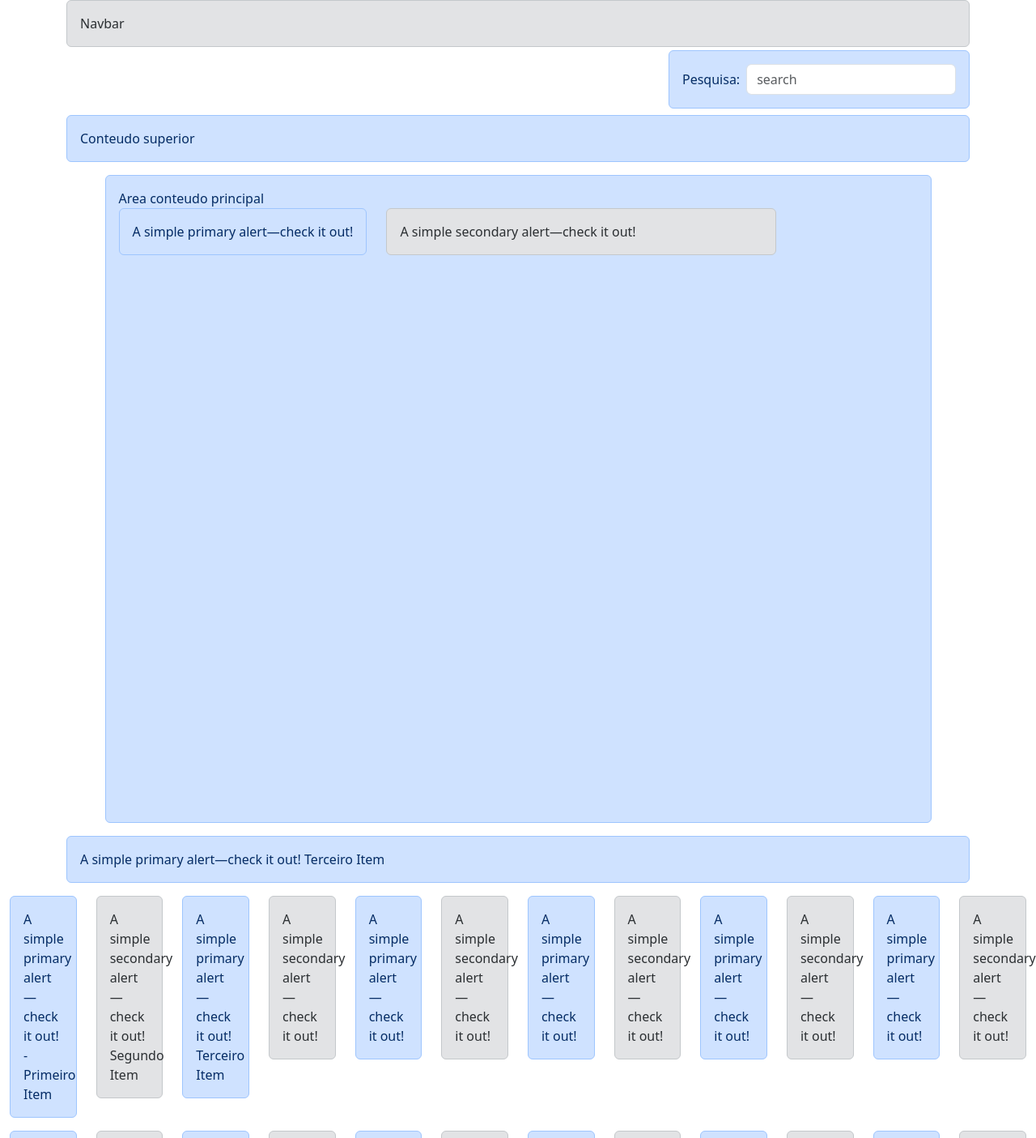
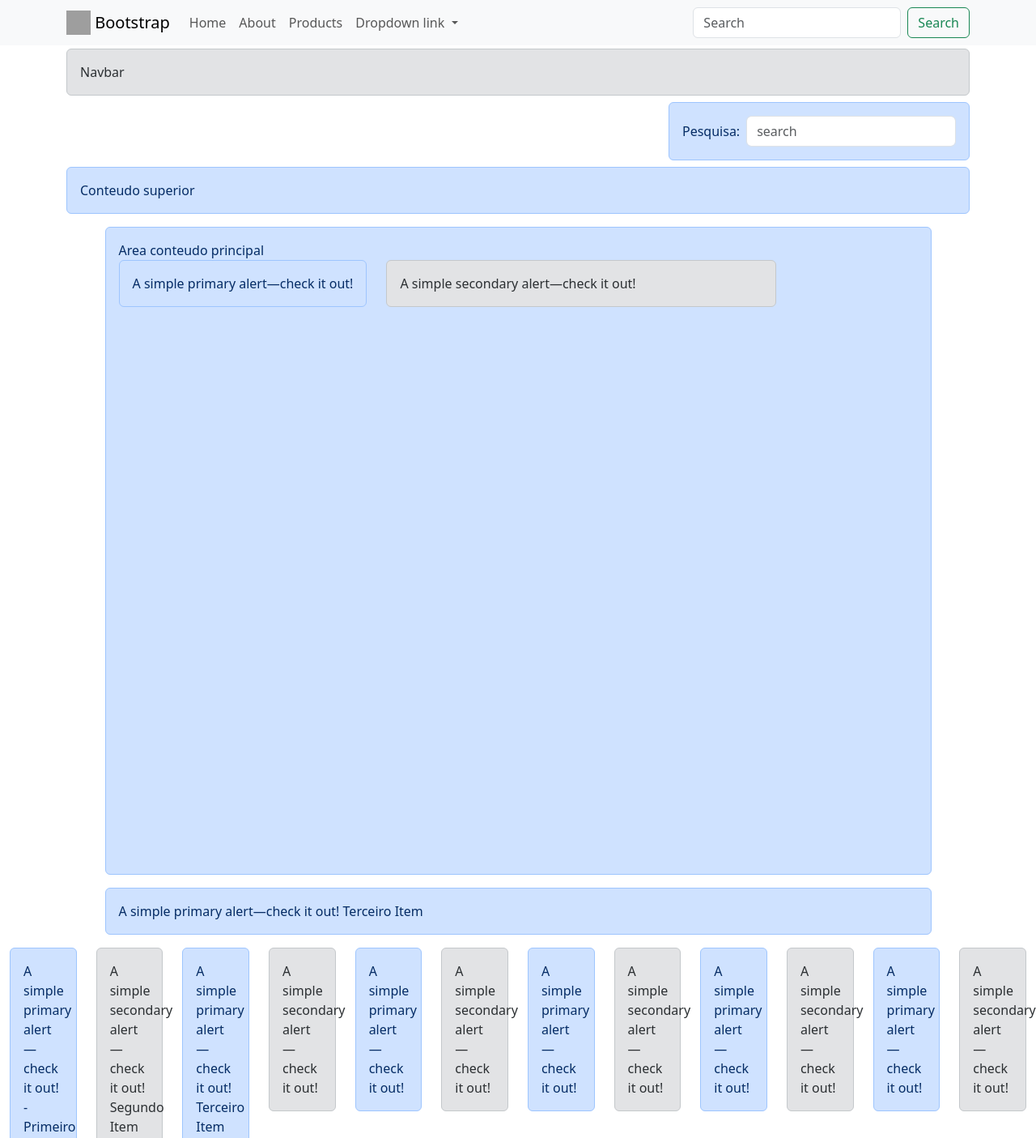
Before and after one commit to EversonMagalhaes/django_ecommerce, a Django app: page /bootstrap/ in a window 1280 px wide. Shown: the top 1405 px of the page at 81% size. Run offline with Django 5.2, Linux system fonts and the light colour scheme; parts of the project's set-up code (start-up, migrations or seed data) failed here and were passed over; some libraries are stand-ins or nearby versions; grey boxes are pictures that could not be loaded.

Commit message:
Criação do Menu, menu sanduiche e DropDownMenu

```diff
--- a/src/template/bootstrap/example.html
+++ b/src/template/bootstrap/example.html
@@ -14,9 +14,54 @@
         <title>Bootstrap example</title>
     </head>
     <body>
+        <!-- Image and text -->
+        <nav class="navbar navbar-expand-md navbar-light bg-light"">
+            <div class='container'>
+                <a class="navbar-brand" href="#">
+                <img src="https://getbootstrap.com/docs/4.0/assets/brand/bootstrap-solid.svg" width="30" height="30" class="d-inline-block align-top" alt="">
+                Bootstrap
+                </a>
+                <button class='navbar-toggler' type='button' data-bs-toggle='collapse' data-bs-target='#navbar-collapse-links' aria-controls='navbar-collapse-links' aria-expanded='false' aria-label='Toggle Navigation'>
+                    <span class="navbar-toggler-icon"></span>
+                </button>
+                    <div class='collapse navbar-collapse' id='navbar-collapse-links'>
+                        <ul class='navbar-nav'>
+                            <li class='nav-item'>
+                                <a href='#' class='nav-link'>Home</a>
+                            </li>
+                            <li class='nav-item'>
+                                <a href='#' class='nav-link'>About</a>
+                            </li>
+                            <li class='nav-item'>
+                                <a href='#' class='nav-link'>Products</a>
+                            </li>
+
+                            <li class="nav-item dropdown">
+                                <a class="nav-link dropdown-toggle" href="#" id="navbarDropdownMenuLink" data-bs-toggle="dropdown" aria-expanded="false">
+                                    Dropdown link
+                                </a>
+
+                                <div class="dropdown-menu" aria-labelledby="navbarDropdownMenuLink">
+                                    <a class="dropdown-item" href="#">Action</a>
+                                    <a class="dropdown-item" href="#">Another action</a>
+                                    <a class="dropdown-item" href="#">Something else here</a>
+                                </div>
+                            </li>
+
+
+                        </ul>
+                        <form class="d-flex ms-auto">
+                            <input class="form-control me-2" type="search" placeholder="Search" aria-label="Search">
+
+                            <button class="btn btn-outline-success" type="submit">Search</button>
+                        </form>
+                    </div>
+            </div>
+        </nav>
 
         <div class='container'>
-            <div class="row ">
+            <div class="row py-1">
+
                 <div class="col-12">
                     <div class="alert alert-secondary mb-1" role="alert">
                           Navbar
@@ -54,7 +99,7 @@
                         </div>
                     </div>
                 </div>
-                <div class="col-12 order=12">
+                <div class="col-11 mx-auto order=12">
                     <div class="alert alert-primary" role="alert" >
                         A simple primary alert—check it out! Terceiro Item
                     </div>
```
